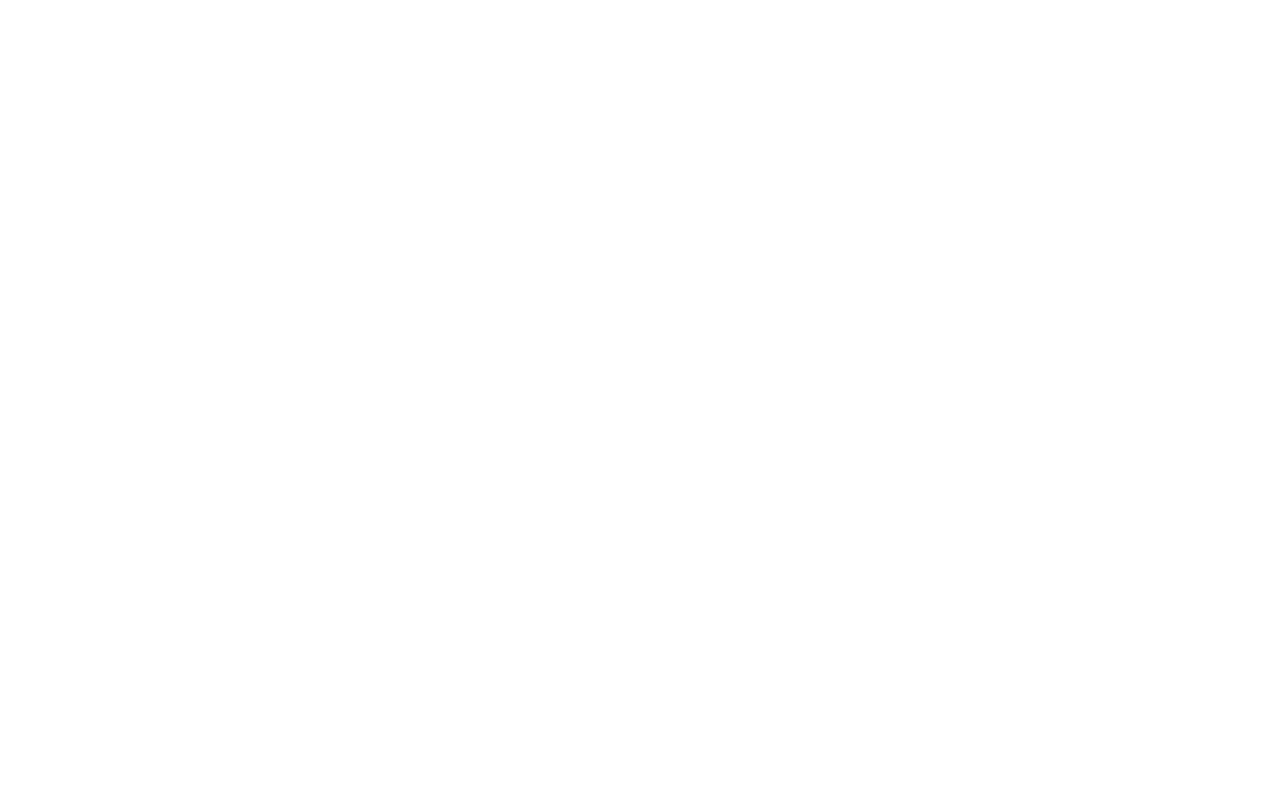
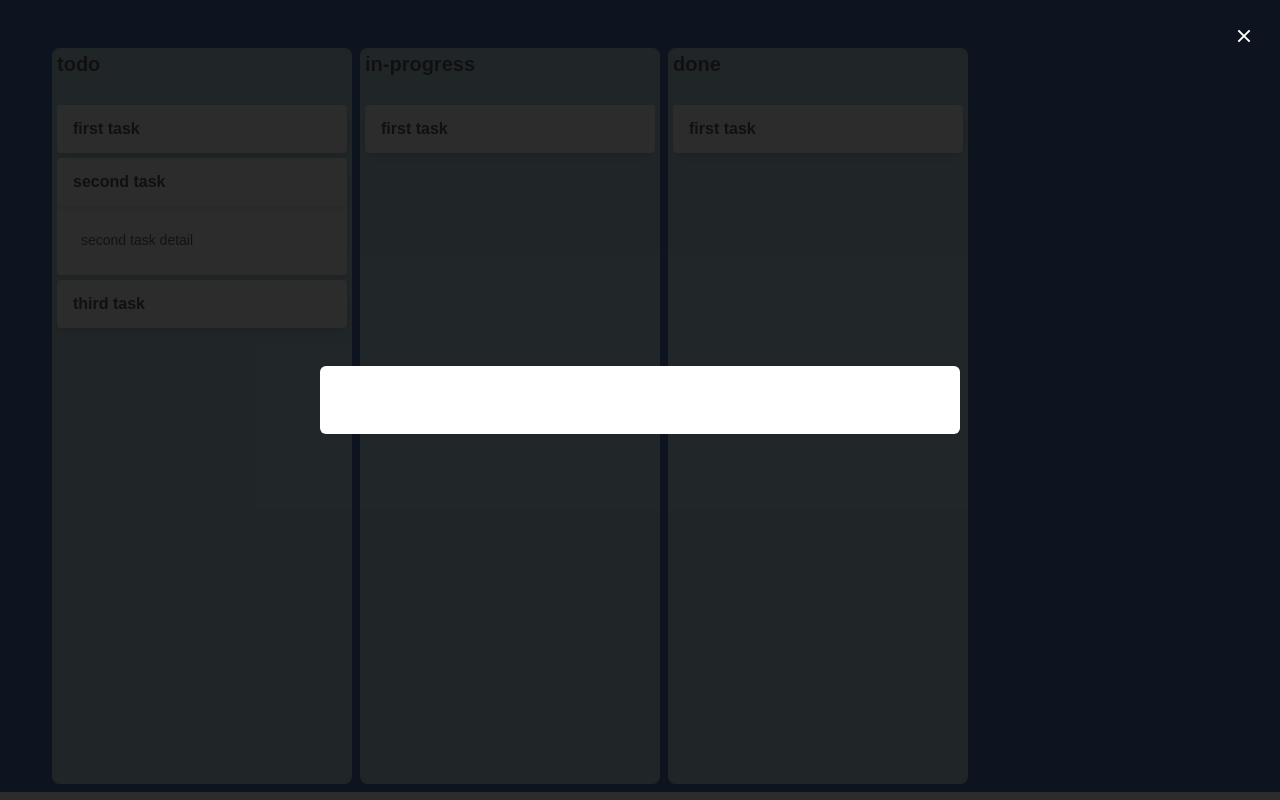
Before and after one commit to sazzad88/trello-clone-vue, a Vue app: page /task/1 in a window 1280 px wide. Built offline with nearby package versions, Linux system fonts and the light colour scheme.

Commit message:
task is open in a modal with router view

```diff
--- a/src/router.js
+++ b/src/router.js
@@ -1,6 +1,7 @@
 import Vue from "vue";
 import Router from "vue-router";
 import Board from "./views/Board.vue";
+import Task from "./views/Task.vue";
 
 Vue.use(Router);
 
@@ -12,6 +13,13 @@
       path: "/",
       name: "board",
       component: Board,
+      children: [
+        {
+          path: "/task/:id",
+          name: "task",
+          component: Task,
+        },
+      ],
     },
   ],
 });
--- a/src/store.js
+++ b/src/store.js
@@ -4,7 +4,15 @@
 import { saveStatePlugin } from "./utils";
 Vue.use(Vuex);
 
-const board = JSON.parse(localStorage.getItem("board")) || DefaultBoard;
+console.log(JSON.parse(localStorage.getItem("board")));
+
+let board = {};
+if (JSON.parse(localStorage.getItem("board"))) {
+  board = JSON.parse(localStorage.getItem("board"));
+} else {
+  board = DefaultBoard;
+  localStorage.setItem("board", JSON.stringify(DefaultBoard));
+}
 
 const store = new Vuex.Store({
   plugins: [saveStatePlugin],
@@ -12,6 +20,17 @@
     board,
   },
   mutations: {},
+  getters: {
+    getTask(state) {
+      return (id) => {
+        for (const column of state.board.columns) {
+          for (const task of column.tasks) {
+            if (task.id === id) return task;
+          }
+        }
+      };
+    },
+  },
 });
 
 export default store;
--- a/src/views/Board.vue
+++ b/src/views/Board.vue
@@ -11,20 +11,51 @@
         </div>
 
         <div class="task-container">
-          <task :key="task.id" :task="task" v-for="task in column.tasks" />
+          <div
+            :key="task.id"
+            v-for="task in column.tasks"
+            class="card row-item"
+            @click="goToTask(task.id)"
+          >
+            <header class="card-header">
+              <p class="card-header-title">
+                {{ task.name }}
+              </p>
+            </header>
+            <div class="card-content" v-if="task.description !== ''">
+              <div class="content small-text">
+                {{ task.description }}
+              </div>
+            </div>
+          </div>
         </div>
       </div>
+
+      <router-view v-if="isTaskOpen" />
     </div>
   </section>
 </template>
 
 <script>
 import { mapState } from "vuex";
-import Task from "./Task.vue";
+
 export default {
-  components: { Task },
   computed: {
     ...mapState(["board"]),
+    isTaskOpen() {
+      //   return false;
+      return this.$route.name == "task";
+    },
+  },
+
+  methods: {
+    goToTask(id) {
+      //   console.log(id);
+      this.$router.push({
+        name: "task",
+        params: { id },
+      });
+    },
   },
 };
 </script>
@@ -74,4 +105,13 @@
 .task-container {
   margin: 5px;
 }
+
+.row-item {
+  margin: 5px 0px;
+  cursor: pointer;
+}
+
+.small-text {
+  font-size: 14px;
+}
 </style>
--- a/src/views/Task.vue
+++ b/src/views/Task.vue
@@ -1,30 +1,60 @@
 <template>
-  <div class="card mt">
-    <header class="card-header">
-      <p class="card-header-title">
-        {{ task.name }}
-      </p>
-    </header>
-    <div class="card-content" v-if="task.description !== ''">
-      <div class="content small-text">
-        {{ task.description }}
+  <div class="modal is-active">
+    <div class="modal-background"></div>
+    <div class="modal-content">
+      <div class="box">
+        <article class="media">
+          <div class="media-content">
+            <div class="content">
+              <div v-if="task" class="title is-5">
+                {{ task.name }}
+              </div>
+            </div>
+            <nav class="level is-mobile">
+              <div class="level-left">
+                <a class="level-item" aria-label="retweet">
+                  <span class="icon is-small">
+                    <i class="fas fa-retweet" aria-hidden="true"></i>
+                  </span>
+                </a>
+                <a class="level-item" aria-label="like">
+                  <span class="icon is-small">
+                    <i class="fas fa-heart" aria-hidden="true"></i>
+                  </span>
+                </a>
+              </div>
+            </nav>
+          </div>
+        </article>
       </div>
     </div>
+    <button
+      class="modal-close is-large"
+      aria-label="close"
+      @click="goToBoard"
+    ></button>
   </div>
 </template>
 
 <script>
+import { mapGetters } from "vuex";
 export default {
-  props: ["task"],
+  computed: {
+    ...mapGetters(["getTask"]),
+    task() {
+      console.log(this.getTask(this.$route.params.id));
+      return this.getTask(this.$route.params.id);
+    },
+  },
+
+  methods: {
+    goToBoard() {
+      this.$router.push({
+        name: "board",
+      });
+    },
+  },
 };
 </script>
 
-<style scoped>
-.mt {
-  margin: 5px 0px;
-}
-
-.small-text {
-  font-size: 14px;
-}
-</style>
+<style scoped></style>
```
